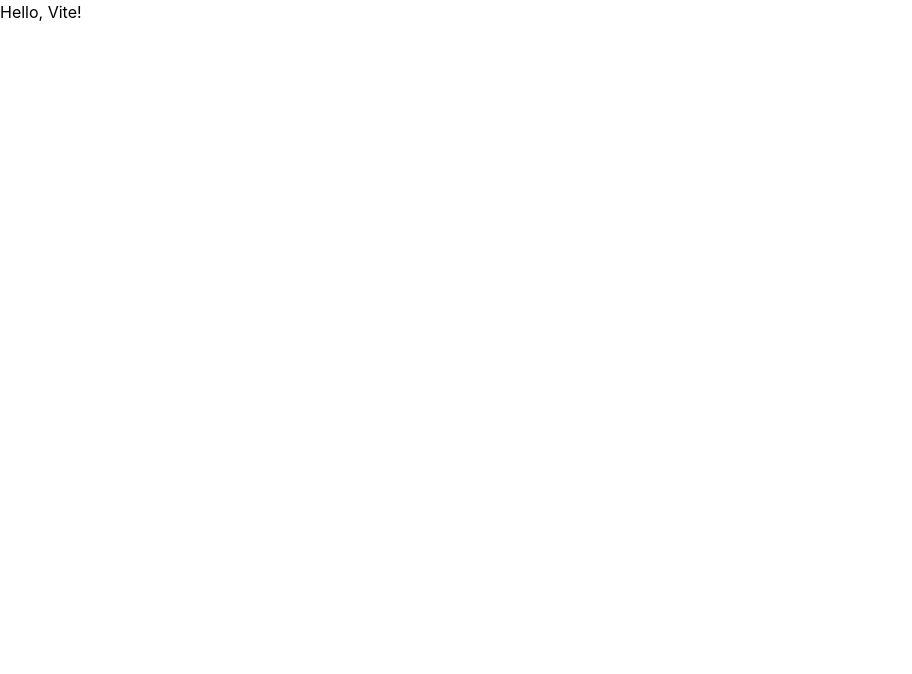
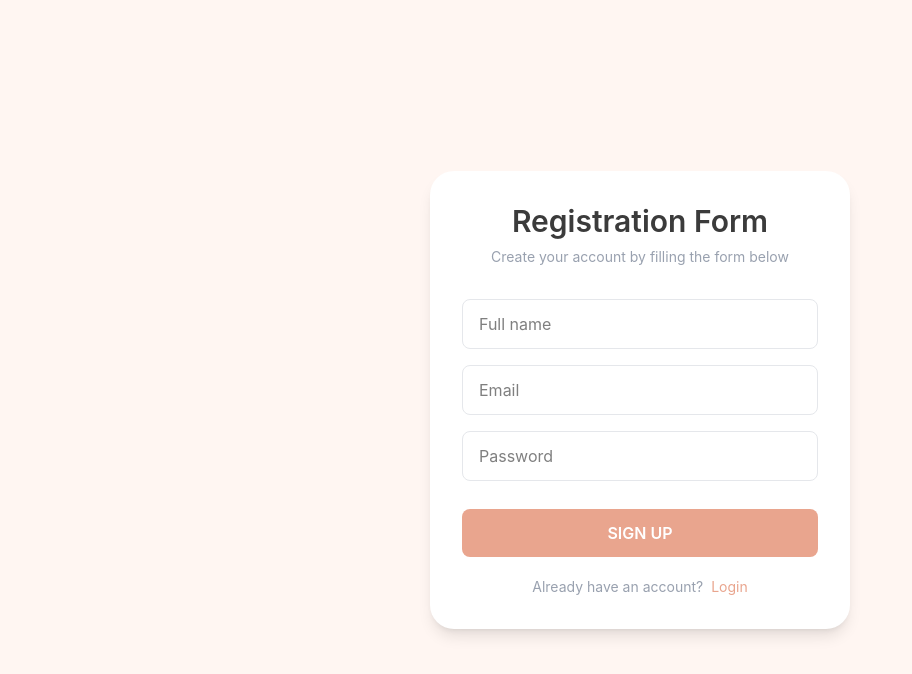
Before and after one commit to uzmanoor123/cosmetic-frontend, a React (Vite) app: page /register in a window 1280 px wide. Shown: the top 674 px of the page, without its empty margins (0-912 px from the left). Built offline with nearby package versions, Linux system fonts and the light colour scheme.

Commit message:
registerand login page

```diff
--- /dev/null
+++ b/config/envConfig.js
@@ -0,0 +1 @@
+export const BASE_URL = import.meta.env.VITE_BASE_URL;
--- a/package.json
+++ b/package.json
@@ -13,6 +13,7 @@
     "@tailwindcss/vite": "^4.3.3",
     "react": "^19.2.8",
     "react-dom": "^19.2.8",
+    "react-router-dom": "^7.18.2",
     "tailwindcss": "^4.3.3"
   },
   "devDependencies": {
--- a/src/App.jsx
+++ b/src/App.jsx
@@ -1,11 +1,26 @@
-
-
+import { BrowserRouter, Routes, Route, Navigate } from "react-router-dom";
+import Register from "./pages/Register";
+import Login from "./pages/Login";
+import ProtectedRoute from "./components/protectedRoutes";
+import Home from "./pages/Home";
 function App() {
   return (
-    <>
-    <h1>Hello, Vite!</h1>
-    </>
-  )
+    <BrowserRouter>
+      <Routes>
+        <Route path="/" element={<Navigate to="/register" />} />
+        <Route path="/register" element={<Register />} />
+        <Route path="/login" element={<Login />} />
+        <Route
+          path="/home"
+          element={
+            <ProtectedRoute>
+              <Home />
+            </ProtectedRoute>
+          }
+        />
+      </Routes>
+    </BrowserRouter>
+  );
 }
 
-export default App
+export default App;
--- /dev/null
+++ b/src/components/protectedRoutes.jsx
@@ -0,0 +1,10 @@
+import { Navigate } from "react-router-dom";
+const ProtectedRoute = ({ children }) => {
+    const token = localStorage.getItem("token");
+    if (!token) {
+        return <Navigate to="/login" />;
+    }
+    return children;
+};
+
+export default ProtectedRoute;
--- /dev/null
+++ b/src/lib/API.js
@@ -0,0 +1,24 @@
+
+export const registerAPI = async (data) => {
+    const response = await fetch("http://localhost:5000/auth/register", {
+        method:"POST",
+        headers:{
+            "Content-Type":"application/json"
+        },
+        body: JSON.stringify(data)
+    });
+
+    return await response.json();
+};
+
+export const loginAPI = async (data) => {
+    const response = await fetch("http://localhost:5000/auth/login", {
+        method:"POST",
+        headers:{
+            "Content-Type":"application/json"
+        },
+        body: JSON.stringify(data)
+    });
+
+    return await response.json();
+};
--- /dev/null
+++ b/src/pages/Home.jsx
@@ -0,0 +1,59 @@
+const Home = () => {
+    return (
+        <div className="min-h-screen bg-[#fff6f2]">
+
+            {/* Navbar */}
+            <nav className="bg-white shadow px-10 py-5 flex justify-between items-center">
+
+                <h1 className="text-2xl font-semibold text-[#3b3b3b]">
+                    Beauty And Cosmetics
+                </h1>
+
+                <div className="space-x-30 text-gray-600">
+                    <span>Home</span>
+                    <span>Products</span>
+                    <span>About</span>
+                    <span>Contact</span>
+                </div>
+
+                <button
+                    onClick={() => {
+                        localStorage.removeItem("token");
+                        window.location.href = "/login";
+                    }}
+                    className="bg-[#e9a58e] text-white px-5 py-2 rounded-lg"
+                >
+                    Logout
+                </button>
+
+            </nav>
+
+            <section className="flex items-center justify-between px-16 py-20">
+
+                <div className="w-1/2">
+
+                    <h1 className="text-5xl font-semibold text-[#3b3b3b] leading-tight">
+                        Discover Your Natural Beauty
+                    </h1>
+
+                    <p className="text-gray-500 mt-5 text-lg">
+                        Explore our premium skincare and beauty products
+                        designed to make you feel confident and glowing.
+                    </p>
+
+
+                    <button
+                        className="mt-8 bg-[#e9a58e] text-white px-8 py-3 rounded-lg font-semibold"
+                    >
+                        Shop Now
+                    </button>
+
+                </div>
+
+            </section>
+
+        </div>
+    );
+};
+
+export default Home;
--- /dev/null
+++ b/src/pages/Login.jsx
@@ -0,0 +1,91 @@
+import { useState } from "react";
+import { loginAPI } from "../lib/API";
+import { Link, useNavigate } from "react-router-dom";
+const Login = () => {
+    const navigate = useNavigate();
+    const [formData, setFormData] = useState({
+        email: "",
+        password: "",
+    });
+
+    const handleChange = (e) => {
+        setFormData({
+            ...formData,
+            [e.target.name]: e.target.value,
+        });
+    };
+
+    const handleSubmit = async (e) => {
+        e.preventDefault();
+
+        const result = await loginAPI(formData);
+        console.log(result);
+
+    if (result.token) {
+        localStorage.setItem("token", result.token);
+        navigate("/home");
+    }
+    };
+
+    return (
+        <div className="min-h-screen bg-[#fff6f2] flex items-center justify-center">
+
+            <div className="w-[420px] bg-white rounded-3xl shadow-lg p-8">
+
+                <h1 className="text-3xl font-semibold text-center text-[#3b3b3b]">
+                    Login Form
+                </h1>
+
+                <p className="text-center text-gray-400 mt-2 text-sm">
+                    Login to your account by filling the form below
+                </p>
+
+                <form onSubmit={handleSubmit} className="mt-8 space-y-4">
+
+                    <input
+                        type="email"
+                        name="email"
+                        placeholder="Email"
+                        onChange={handleChange}
+                        className="w-full px-4 py-3 rounded-lg border border-gray-200 outline-none focus:border-[#e9a58e]"
+                    />
+
+
+                    <input
+                        type="password"
+                        name="password"
+                        placeholder="Password"
+                        onChange={handleChange}
+                        className="w-full px-4 py-3 rounded-lg border border-gray-200 outline-none focus:border-[#e9a58e]"
+                    />
+
+                    <button
+                        type="submit"
+                        className="w-full mt-3 py-3 rounded-lg bg-[#e9a58e] text-white font-semibold hover:bg-[#df927a] transition"
+                    >
+                        SIGN IN
+                    </button>
+
+
+                </form>
+
+
+                <p className="text-center text-sm text-gray-400 mt-5">
+                    Don't have an account?
+                    <span className="text-[#e9a58e] ml-1 cursor-pointer">
+                        <Link
+                            to="/register"
+                            className="text-[#e9a58e] ml-1 cursor-pointer"
+                        >
+                            Register
+                        </Link>
+                    </span>
+                </p>
+
+            </div>
+
+        </div>
+    );
+};
+
+export default Login;
--- /dev/null
+++ b/src/pages/Register.jsx
@@ -0,0 +1,100 @@
+import { useState } from "react";
+import { registerAPI } from "../lib/API";
+import { Link } from "react-router-dom";
+import { useNavigate } from "react-router-dom";
+const Register = () => {
+    const navigate = useNavigate();
+    const [formData, setFormData] = useState({
+        name: "",
+        email: "",
+        phone: "",
+        password: "",
+        role: "user",
+    });
+
+    const handleChange = (e) => {
+        setFormData({
+            ...formData,
+            [e.target.name]: e.target.value,
+        });
+    };
+
+const handleSubmit = async (e) => {
+    e.preventDefault();
+
+    const result = await registerAPI(formData);
+
+    console.log(result);
+
+    if (result.success) {
+        navigate("/login");
+    }
+};
+
+    return (
+        <div className="min-h-screen bg-[#fff6f2] flex items-center justify-center">
+
+            <div className="w-[420px] bg-white rounded-3xl shadow-lg p-8">
+
+                <h1 className="text-3xl font-semibold text-center text-[#3b3b3b]">
+                    Registration Form
+                </h1>
+
+                <p className="text-center text-gray-400 mt-2 text-sm">
+                    Create your account by filling the form below
+                </p>
+
+
+                <form onSubmit={handleSubmit} className="mt-8 space-y-4">
+
+                    <input
+                        type="text"
+                        name="name"
+                        placeholder="Full name"
+                        onChange={handleChange}
+                        className="w-full px-4 py-3 rounded-lg border border-gray-200 outline-none focus:border-[#e9a58e]"
+                    />
+
+
+                    <input
+                        type="email"
+                        name="email"
+                        placeholder="Email"
+                        onChange={handleChange}
+                        className="w-full px-4 py-3 rounded-lg border border-gray-200 outline-none focus:border-[#e9a58e]"
+                    />
+                    <input
+                        type="password"
+                        name="password"
+                        placeholder="Password"
+                        onChange={handleChange}
+                        className="w-full px-4 py-3 rounded-lg border border-gray-200 outline-none focus:border-[#e9a58e]"
+                    />
+                    <button
+                        type="submit"
+                        className="w-full mt-3 py-3 rounded-lg bg-[#e9a58e] text-white font-semibold hover:bg-[#df927a] transition"
+                    >
+                        SIGN UP
+                    </button>
+
+
+                </form>
+                <p className="text-center text-sm text-gray-400 mt-5">
+                    Already have an account?
+                    <span className="text-[#e9a58e] ml-1 cursor-pointer">
+                        <Link
+                            to="/login"
+                            className="text-[#e9a58e] ml-1 cursor-pointer"
+                        >
+                            Login
+                        </Link>
+                    </span>
+                </p>
+
+            </div>
+
+        </div>
+    );
+};
+
+export default Register;
```
Also changed, not shown: 2 other files (tests, documents, lock files or other folders).
